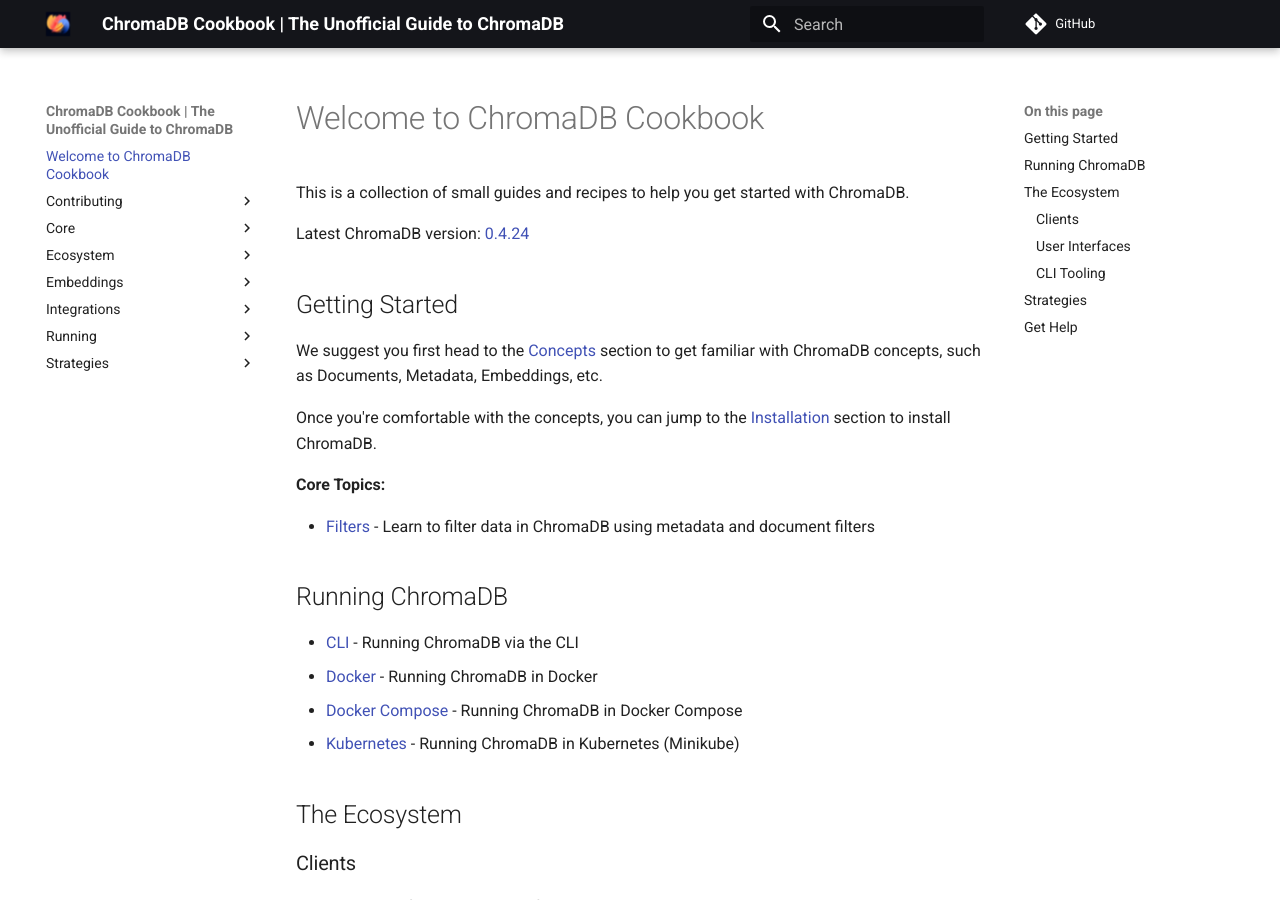
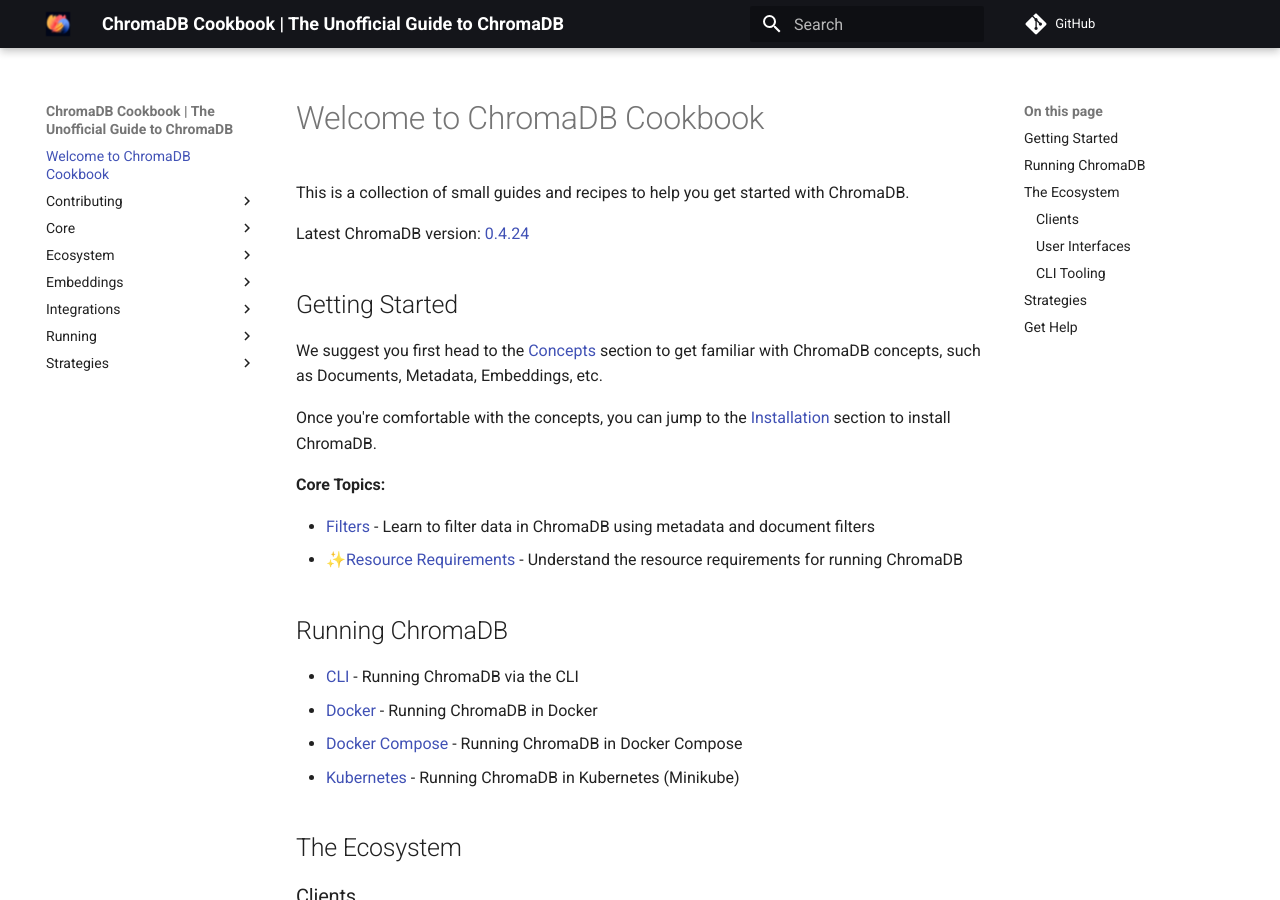
Before and after one commit to amikos-tech/chroma-cookbook, an MkDocs documentation site: the page built from docs/index.md, in a window 1280 px wide and 900 px high. Built offline with MkDocs 1.6.1 and Material for MkDocs 9.7.7, drawn with Linux system fonts in a browser that asks for light colours; comment, search, counter and statistics services are not loaded.

Commit message:
chore: Added reference to resource requirements for Chroma

```diff
--- a/docs/index.md
+++ b/docs/index.md
@@ -15,6 +15,7 @@
 **Core Topics:**
 
 - [Filters](core/filters.md) - Learn to filter data in ChromaDB using metadata and document filters
+- ✨[Resource Requirements](core/resources.md) - Understand the resource requirements for running ChromaDB
 
 ## Running ChromaDB
 
```
